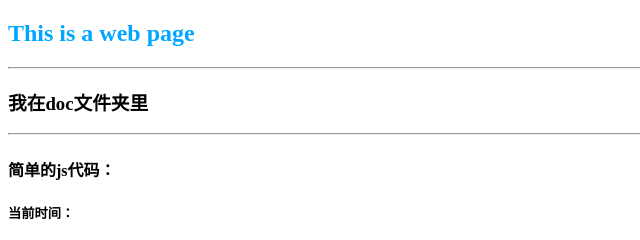
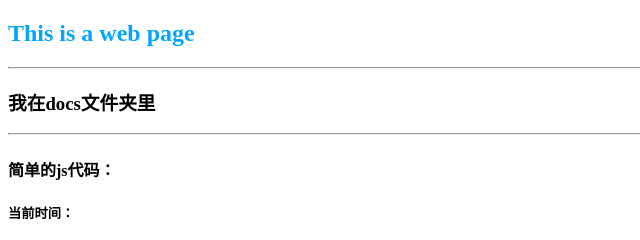
Before and after one commit to nickyoung22/learn_git, a plain HTML site: page docs/index.html in a window 1280 px wide. Shown: the top 240 px of the page, 0-640 px from the left. Drawn offline with Linux system fonts and the light colour scheme.

Commit message:
修改 index.html

```diff
--- a/docs/index.html
+++ b/docs/index.html
@@ -10,7 +10,7 @@
   <body>
     <h2>This is a web page</h2>
     <hr />
-    <h3>我在doc文件夹里</h3>
+    <h3>我在docs文件夹里</h3>
     <hr />
     <h4>简单的js代码：</h4>
     <h5>当前时间：</h5>
```
